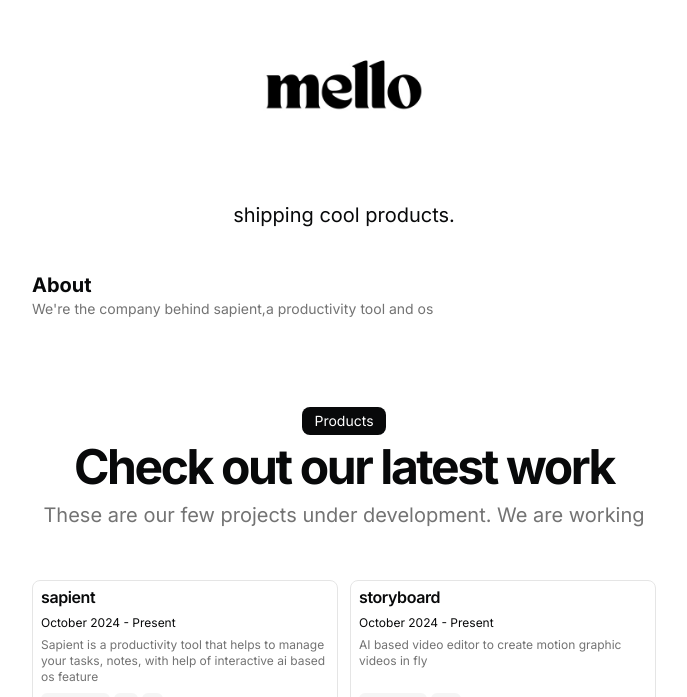
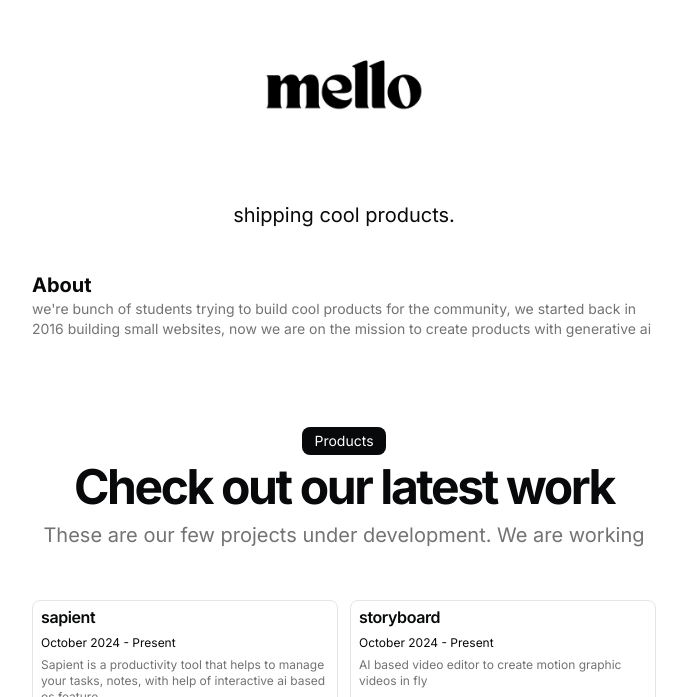
Before and after one commit to mellofordev/mello_website, a Next.js app: page / in a window 1280 px wide. Shown: the part 103-800 px from the top of the page, without its empty margins (296-983 px from the left). Built offline with nearby package versions, Linux system fonts and the light colour scheme.

Commit message:
refactor(data): update company description and summary

```diff
--- a/src/data/details.tsx
+++ b/src/data/details.tsx
@@ -9,7 +9,7 @@
   description:
     "shipping cool products.",
   summary:
-    "We're the company behind sapient,a productivity tool and os",
+    "we're bunch of students trying to build cool products for the community, we started back in 2016 building small websites, now we are on the mission to create products with generative ai",
   avatarUrl: "/mello.jpeg",
 
   navbar: [
```
